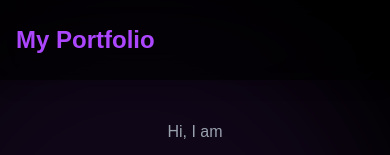
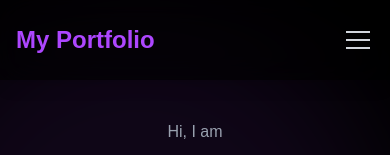
Before and after one commit to dkeval08/MyPortfolio, a Next.js app: page / in a window 390 px wide. Shown: the top 155 px of the page. Built offline with nearby package versions, Linux system fonts and the light colour scheme.

Commit message:
Update Header.jsx

```diff
--- a/src/app/components/Header.jsx
+++ b/src/app/components/Header.jsx
@@ -1,5 +1,5 @@
 "use client";
-import { motion } from "framer-motion";
+import { motion, AnimatePresence } from "framer-motion";
 import Link from "next/link";
 import { useState } from "react";
 
@@ -19,6 +19,8 @@ export const handleScroll = (e, targetId) => {
 };
 
 const Header = () => {
+  const [isMobileMenuOpen, setIsMobileMenuOpen] = useState(false);
+
   const menuItems = [
     { title: "Home", href: "#home", id: "home" },
     { title: "Skills", href: "#Skills", id: "Skills" },
@@ -27,12 +29,22 @@ const Header = () => {
     { title: "Contact", href: "#contact", id: "contact" },
   ];
 
+  const toggleMobileMenu = () => {
+    setIsMobileMenuOpen(!isMobileMenuOpen);
+  };
+
+  const handleMobileMenuClick = (e, targetId) => {
+    handleScroll(e, targetId);
+    setIsMobileMenuOpen(false); // Close menu after clicking
+  };
+
   return (
+    <>
       <motion.header
         initial={{ y: -100 }}
         animate={{ y: 0 }}
         transition={{ duration: 0.5 }}
-      className={`fixed top-0 left-0 right-0 z-50  bg-black/60 backdrop-blur-lg shadow-lg  transition-all duration-300`}
+        className={`fixed top-0 left-0 right-0 z-50 bg-black/60 backdrop-blur-lg shadow-lg transition-all duration-300`}
       >
         <div className="container mx-auto px-4">
           <div className="flex items-center justify-between h-20">
@@ -45,13 +57,14 @@ const Header = () => {
               My Portfolio
             </motion.div>
 
+            {/* Desktop Navigation */}
             <nav className="hidden md:flex items-center space-x-8">
               {menuItems.map((item, index) => (
                 <motion.div
                   key={index}
                   initial={{ opacity: 0, y: -20 }}
                   animate={{ opacity: 1, y: 0 }}
-                transition={{ delay: index * 0.1 + 0.3 }}
+                  transition={{ delay: index * 0.1 + 0.1 }}
                 >
                   <a
                     href={item.href}
@@ -63,9 +76,87 @@ const Header = () => {
                 </motion.div>
               ))}
             </nav>
+
+            {/* Mobile Menu Button */}
+            <motion.button
+              initial={{ opacity: 0 }}
+              animate={{ opacity: 1 }}
+              transition={{ delay: 0.3 }}
+              onClick={toggleMobileMenu}
+              className="md:hidden flex flex-col justify-center items-center w-8 h-8 space-y-1.5 focus:outline-none"
+              aria-label="Toggle mobile menu"
+            >
+              <motion.span
+                animate={{
+                  rotate: isMobileMenuOpen ? 45 : 0,
+                  y: isMobileMenuOpen ? 8 : 0,
+                }}
+                className="w-6 h-0.5 bg-gray-300 block transition-all duration-300"
+              />
+              <motion.span
+                animate={{
+                  opacity: isMobileMenuOpen ? 0 : 1,
+                }}
+                className="w-6 h-0.5 bg-gray-300 block transition-all duration-300"
+              />
+              <motion.span
+                animate={{
+                  rotate: isMobileMenuOpen ? -45 : 0,
+                  y: isMobileMenuOpen ? -8 : 0,
+                }}
+                className="w-6 h-0.5 bg-gray-300 block transition-all duration-300"
+              />
+            </motion.button>
           </div>
         </div>
       </motion.header>
+
+      {/* Mobile Menu Overlay */}
+      <AnimatePresence>
+        {isMobileMenuOpen && (
+          <motion.div
+            initial={{ opacity: 0 }}
+            animate={{ opacity: 1 }}
+            exit={{ opacity: 0 }}
+            transition={{ duration: 0.2 }}
+            className="fixed inset-0 bg-black/50 z-40 md:hidden"
+            onClick={() => setIsMobileMenuOpen(false)}
+          />
+        )}
+      </AnimatePresence>
+
+      {/* Mobile Menu */}
+      <AnimatePresence>
+        {isMobileMenuOpen && (
+          <motion.nav
+            initial={{ x: "100%" }}
+            animate={{ x: 0 }}
+            exit={{ x: "100%" }}
+            transition={{ type: "tween", duration: 0.3 }}
+            className="fixed top-20 right-0 bottom-0 w-64 bg-black/90 backdrop-blur-lg z-50 md:hidden"
+          >
+            <div className="flex flex-col py-8">
+              {menuItems.map((item, index) => (
+                <motion.div
+                  key={index}
+                  initial={{ opacity: 0, x: 50 }}
+                  animate={{ opacity: 1, x: 0 }}
+                  transition={{ delay: index * 0.1 + 0.1 }}
+                >
+                  <a
+                    href={item.href}
+                    onClick={(e) => handleMobileMenuClick(e, item.id)}
+                    className="block px-6 py-4 text-lg text-gray-300 hover:text-white hover:bg-purple-500/10 transition-all duration-200 cursor-pointer border-b border-gray-800/50"
+                  >
+                    {item.title}
+                  </a>
+                </motion.div>
+              ))}
+            </div>
+          </motion.nav>
+        )}
+      </AnimatePresence>
+    </>
   );
 };
 
```
Lines whose indentation alone changed are shown as unchanged.
